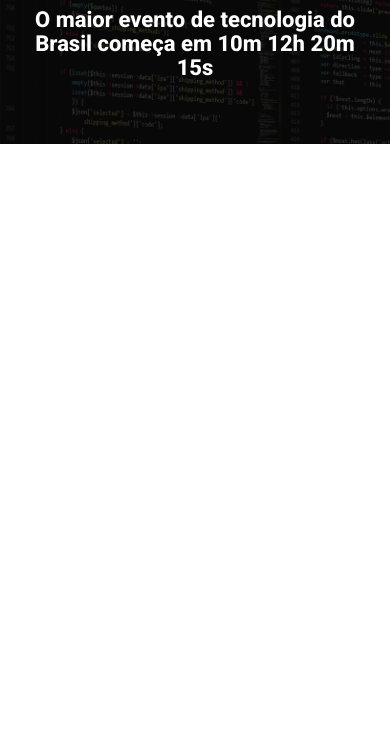
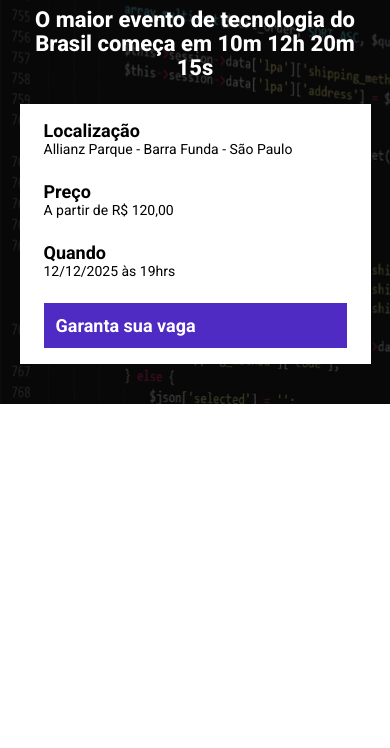
Before and after one commit to ewn1/ebac_tech_talks, a website built with Parcel: page src/index.html in a window 390 px wide. Shown: the part 96-844 px from the top of the page. Built offline with nearby package versions, Linux system fonts and the light colour scheme.

Commit message:
criação da barra de chamada

```diff
--- a/src/index.html
+++ b/src/index.html
@@ -17,6 +17,25 @@
             <p class="hero__text">
                 O maior evento de tecnologia do Brasil começa em 10m 12h 20m 15s
             </p>
+            <div class="infos-bar">
+                <ul class="infos-bar__infos">
+                    <li class="infos-bar__infos__item">
+                        <b>Localização</b>
+                        Allianz Parque - Barra Funda - São Paulo
+                    </li>
+                    <li class="infos-bar__infos__item">
+                        <b>Preço</b>
+                        A partir de R$ 120,00
+                    </li>
+                    <li class="infos-bar__infos__item">
+                        <b>Quando</b>
+                        12/12/2025 às 19hrs
+                    </li>
+                </ul>
+                <a href="#" class="button button--primary">
+                    Garanta sua vaga
+                </a>
+            </div>
         </div>
     </header>
 
--- /dev/null
+++ b/src/styles/components/_buttons.scss
@@ -0,0 +1,23 @@
+.button {
+    padding: 12px;
+    font-size: 18px;
+    font-weight: bold;
+    text-decoration: none;
+    text-align: center;
+    white-space: nowrap; //força o button a não quebrar a linha de texto, criando uma nova linha para todo o elemento.
+
+    &--primary {
+        color: #fff;
+        background-color: #4f2ac3;
+    }
+
+    @media (max-width: 640px) {
+        display: block;
+        width: 100%;
+    }
+
+    @media (max-width: 1024px) {
+        display: flex;
+        align-items: center;
+    }
+}
--- /dev/null
+++ b/src/styles/components/_infos_bar.scss
@@ -0,0 +1,40 @@
+.infos-bar {
+    padding: 16px 24px;
+    background-color: #fff;
+    display: flex;
+    justify-content: space-between;
+
+    &__infos {
+        display: flex;
+        gap: 40px;
+
+        &__item {
+            font-size: 14px;
+            color: #000;
+
+            b {
+                color: #000;
+                font-size: 18px;
+                display: block;
+            }
+        }
+    }
+
+    @media (max-width: 640px) {
+        display: block;
+
+        &__infos {
+            display: block;
+
+            &__item {
+                margin-bottom: 24px;
+            }
+        }
+    }
+
+    @media (max-width: 1024px) {
+        &__infos {
+            gap: 16px;
+        }
+    }
+}
--- a/src/styles/main.scss
+++ b/src/styles/main.scss
@@ -1,4 +1,6 @@
 @use '_hero';
+@use './components/infos_bar';
+@use './components/buttons';
 
 * {
     margin: 0;
@@ -6,6 +8,7 @@
     box-sizing: border-box;
     font-family: 'Roboto', sans-serif;
     color: #fff;
+    list-style: none;
 }
 
 .container {
```
